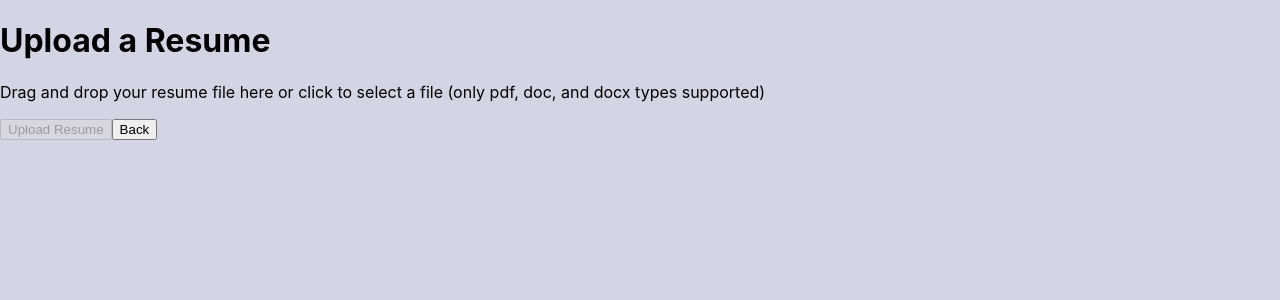
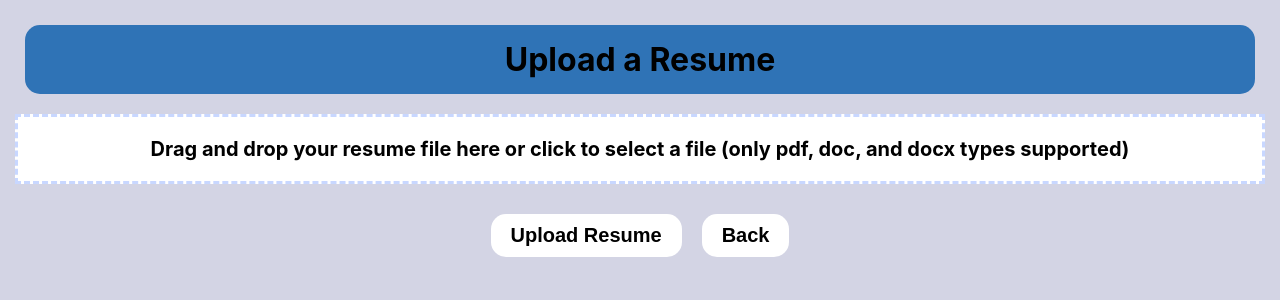
Before and after one commit to kaden-wallin/milestone-project-3-Resume-Rater, a React (Create React App) app in the folder frontend/: page /resume-uploader in a window 1280 px wide. Shown: the top 300 px of the page. Built offline with nearby package versions, Linux system fonts and the light colour scheme.

Commit message:
Should deploy it soon, I just need to add messages to errors and clean up code

```diff
--- a/frontend/src/components/commentsAndRatings.jsx
+++ b/frontend/src/components/commentsAndRatings.jsx
@@ -1,4 +1,5 @@
 import React, { useState } from 'react'
+import { useNavigate } from 'react-router';
 import axios from 'axios';
 import setAuthToken from './setAuthToken'
 import { buttonStyles, buttonStylesCR } from './styles';
@@ -6,6 +7,7 @@ import { buttonStyles, buttonStylesCR } from './styles';
 function CommentsAndRatings({ resumeId }) {
     const [comment, setComment] = useState('')
     const [rating, setRating] = useState(0)
+    const navigate = useNavigate()
 
     const handleCommentChange = (event) => {
         setComment(event.target.value)
@@ -35,6 +37,7 @@ function CommentsAndRatings({ resumeId }) {
             .catch(error => {
                 console.error(error)
             })
+            navigate('/')
     }
 
     return (
--- a/frontend/src/components/resumeUploader.jsx
+++ b/frontend/src/components/resumeUploader.jsx
@@ -3,6 +3,7 @@ import { useNavigate } from 'react-router-dom'
 import axios from 'axios'
 import Dropzone from 'react-dropzone'
 import setAuthToken from './setAuthToken'
+import { uploadStyle, buttonStyles, buttonStylesCR, containerStyles, titleStyle } from './styles'
 
 const ResumeUploader = ({ user }) => {
   const [file, setFile] = useState(null)
@@ -44,23 +45,23 @@ const ResumeUploader = ({ user }) => {
   }
 
   return (
-    <form onSubmit={handleSubmit}>
-      <h1>Upload a Resume</h1>
+    <form style={containerStyles} onSubmit={handleSubmit}>
+      <h1 style={titleStyle}>Upload a Resume</h1>
       <Dropzone onDrop={handleFileDrop}>
         {({ getRootProps, getInputProps }) => (
           <div {...getRootProps()}>
             <input {...getInputProps()} />
-            <p>
+            <p style={uploadStyle}>
               Drag and drop your resume file here or click to select a file (only pdf, doc, and docx types supported)
             </p>
-            {file && <p>Selected file: {file.name}</p>}
+            {file && <p style={buttonStylesCR} >Selected file: {file.name}</p>}
           </div>
         )}
       </Dropzone>
-      <button type="submit" disabled={!file}>
+      <button style={buttonStyles} type="submit" disabled={!file}>
         Upload Resume
       </button>
-      <button onClick={home}>Back</button>
+      <button style={buttonStyles} onClick={home}>Back</button>
     </form>
   )
 }
--- a/frontend/src/components/resumeViewer.jsx
+++ b/frontend/src/components/resumeViewer.jsx
@@ -124,6 +124,7 @@ function ViewResume({ user }) {
                         {comments.map((comment, index) => (
                             <span key={index}>
                                 {comment} - {ratings[index]} stars
+                                <br></br>
                             </span>
                         ))}
                     </div>
--- a/frontend/src/components/styles.js
+++ b/frontend/src/components/styles.js
@@ -43,11 +43,26 @@ export const titleStyle = {
 }
 
 export const docxStyle = {
-    fontSize: "7px",
     margin: '10px',
+    fontSize: '7px',
 }
 
 export const buttonStylesCR = {
     fontWeight: 'bold',
     fontSize: '20px',
 }
+
+export const buttonStylesCD = {
+    fontWeight: 'bold',
+    fontSize: '20px',
+    width: '10%'
+}
+
+export const uploadStyle = {
+    fontWeight: 'bold',
+    fontSize: '20px',
+    borderStyle: 'dashed',
+    borderColor: 'rgb(200, 215, 400)',
+    backgroundColor: 'white',
+    padding: '20px'
+}
```
